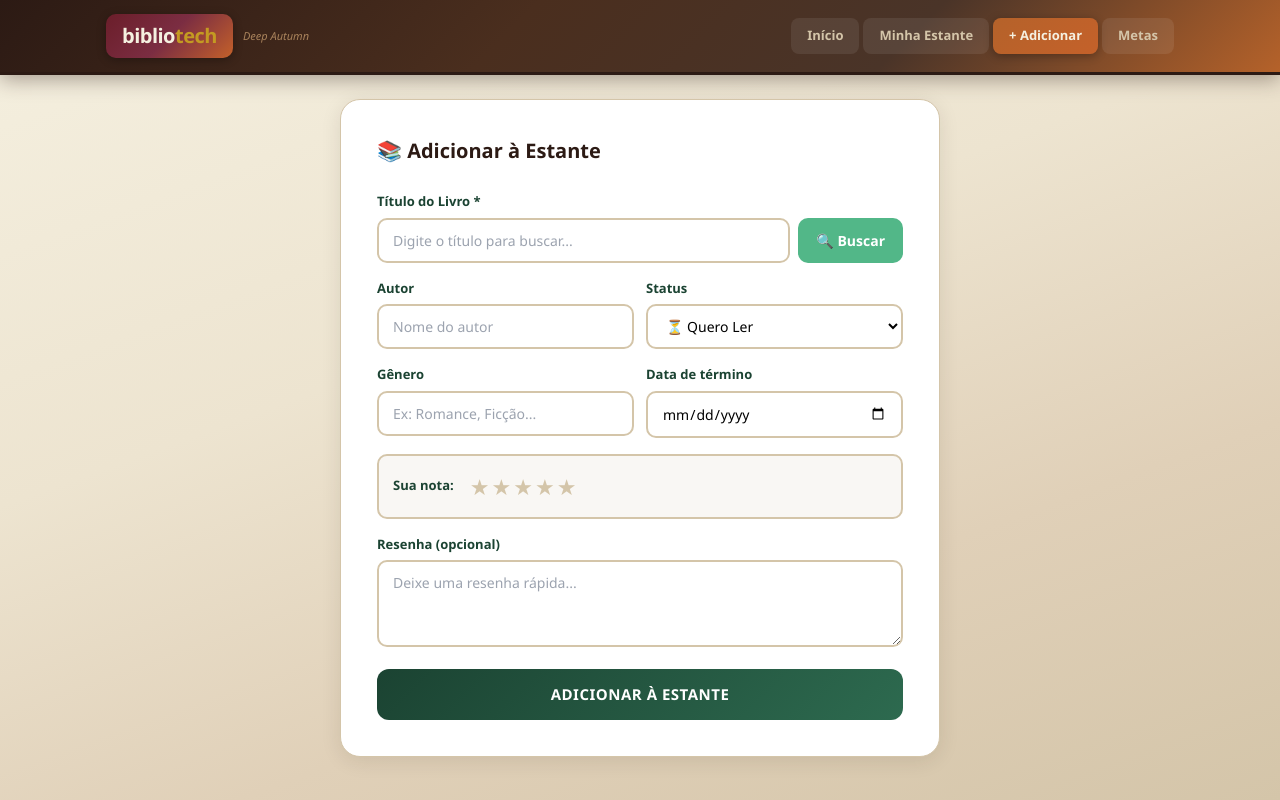
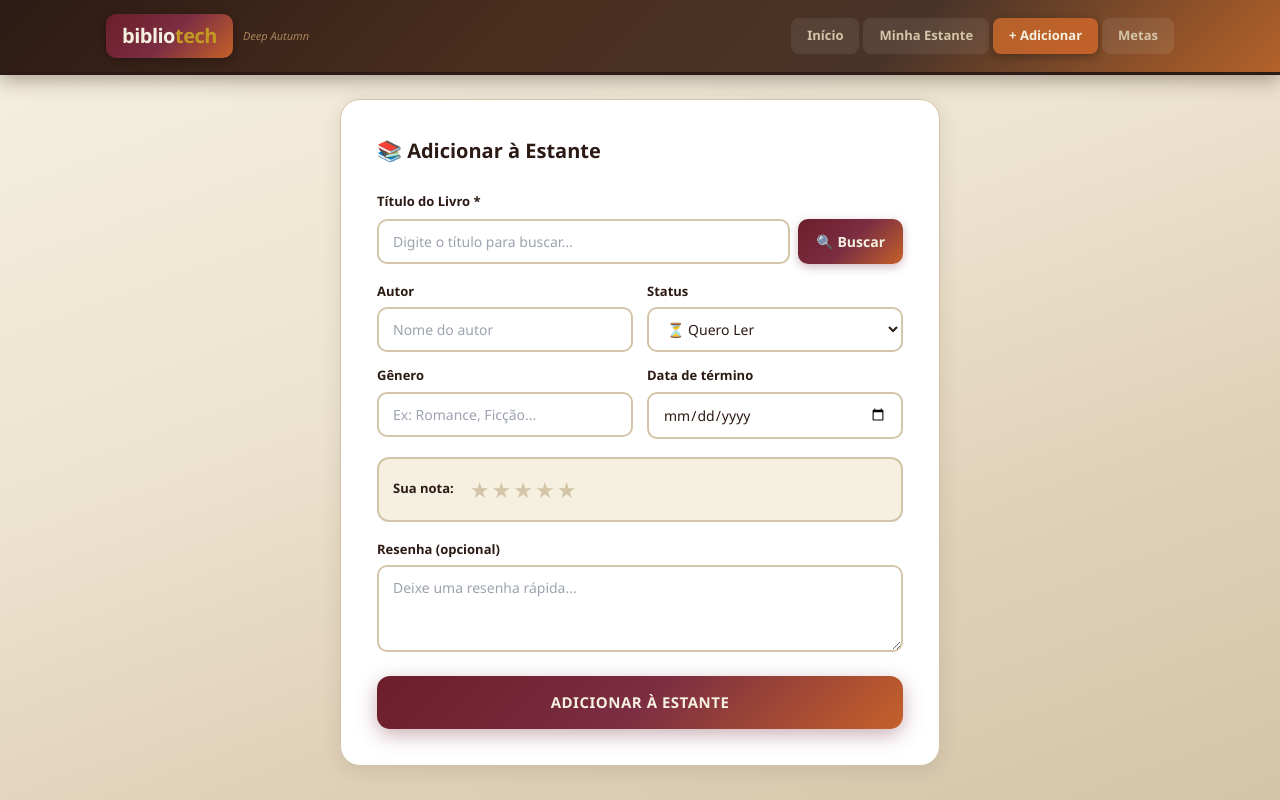
Before and after one commit to GuilhermeADS13/bibliotech, a React (Vite) app: page / in a window 1280 px wide. Both pictures are taken after a click on the button "Adicionar Livro". Built offline with nearby package versions, Linux system fonts and the light colour scheme.

Commit message:
feat: deep autumn palette + gradients

```diff
--- a/src/components/BookForm.jsx
+++ b/src/components/BookForm.jsx
@@ -1,78 +1,77 @@
 import React, { useState } from 'react';
 import { StarRating } from './StarRating';
 
-export function BookForm({ onSave }) {
-  const [loading, setLoading] = useState(false);
-  const [nota, setNota] = useState(0);
+export function BookForm({ onSave, DA, GRAD_BTN }) {
+  const [loading, setLoading]     = useState(false);
+  const [nota, setNota]           = useState(0);
   const [sugestoes, setSugestoes] = useState([]);
-  const [formData, setFormData] = useState({
+  const [formData, setFormData]   = useState({
     titulo: '', autor: '', genero: '', paginas: '',
     dataTermino: '', status: 'quero-ler', capa: '', resenha: ''
   });
 
-  const buscarNoGoogleBooks = async () => {
-    if (!formData.titulo || formData.titulo.length < 2) return;
+  const buscar = async () => {
+    if (formData.titulo.length < 2) return;
     setLoading(true);
     try {
-      const res = await fetch(`https://www.googleapis.com/books/v1/volumes?q=${encodeURIComponent(formData.titulo)}&maxResults=5&langRestrict=pt`);
+      const res  = await fetch(`https://www.googleapis.com/books/v1/volumes?q=${encodeURIComponent(formData.titulo)}&maxResults=5`);
       const data = await res.json();
       if (data.items?.length) {
         setSugestoes(data.items.map(item => ({
-          titulo: item.volumeInfo.title,
-          autor: item.volumeInfo.authors?.join(', ') || 'Desconhecido',
-          genero: item.volumeInfo.categories?.[0] || '',
+          titulo:  item.volumeInfo.title,
+          autor:   item.volumeInfo.authors?.join(', ') || 'Desconhecido',
+          genero:  item.volumeInfo.categories?.[0] || '',
           paginas: item.volumeInfo.pageCount || '',
-          capa: item.volumeInfo.imageLinks?.thumbnail?.replace('http:', 'https:') || ''
+          capa:    item.volumeInfo.imageLinks?.thumbnail?.replace('http:', 'https:') || ''
         })));
       }
     } catch (e) { console.error(e); }
     finally { setLoading(false); }
   };
 
-  const selecionarSugestao = (s) => {
-    setFormData(prev => ({ ...prev, ...s }));
-    setSugestoes([]);
-  };
+  const selecionar = (s) => { setFormData(p => ({ ...p, ...s })); setSugestoes([]); };
 
   const handleSubmit = (e) => {
     e.preventDefault();
     if (!formData.titulo.trim()) return;
     onSave({ ...formData, nota, id: Date.now() });
     setFormData({ titulo: '', autor: '', genero: '', paginas: '', dataTermino: '', status: 'quero-ler', capa: '', resenha: '' });
-    setNota(0);
-    setSugestoes([]);
+    setNota(0); setSugestoes([]);
   };
 
-  const inp = { padding: '10px 14px', borderRadius: '10px', border: '2px solid #d4c5a9', outline: 'none', fontSize: '14px', width: '100%', boxSizing: 'border-box', fontFamily: 'inherit' };
+  const inp = {
+    padding: '10px 14px', borderRadius: '10px', border: `2px solid ${DA?.warmBeige || '#D4C5A9'}`,
+    outline: 'none', fontSize: '14px', width: '100%', boxSizing: 'border-box', fontFamily: 'inherit',
+    color: DA?.espresso || '#2C1A14', transition: 'border-color .2s'
+  };
 
   return (
-    <form onSubmit={handleSubmit} style={{ display: 'flex', flexDirection: 'column', gap: '16px' }}>
-      {/* Busca Google Books */}
+    <form onSubmit={handleSubmit} style={{ display: 'flex', flexDirection: 'column', gap: '18px' }}>
+      {/* Busca */}
       <div>
-        <label style={{ display: 'block', fontWeight: '700', fontSize: '13px', color: '#1b4332', marginBottom: '6px' }}>Título do Livro *</label>
+        <label style={{ display: 'block', fontWeight: '800', fontSize: '13px', color: DA?.espresso, marginBottom: '7px' }}>Título do Livro *</label>
         <div style={{ display: 'flex', gap: '8px' }}>
-          <input type="text" placeholder="Digite o título para buscar..."
-            value={formData.titulo} style={{ ...inp, flex: 1 }}
+          <input type="text" placeholder="Digite o título para buscar..." value={formData.titulo} style={{ ...inp, flex: 1 }}
             onChange={e => setFormData({ ...formData, titulo: e.target.value })}
-            onFocus={e => e.target.style.borderColor = '#52b788'}
-            onBlur={e => e.target.style.borderColor = '#d4c5a9'} />
-          <button type="button" onClick={buscarNoGoogleBooks}
-            style={{ background: '#52b788', color: 'white', border: 'none', borderRadius: '10px', padding: '10px 18px', fontWeight: '700', cursor: 'pointer', whiteSpace: 'nowrap', fontSize: '14px' }}>
-            {loading ? '⏳' : '🔍 Buscar'}
-          </button>
+            onFocus={e => e.target.style.borderColor = DA?.copper}
+            onBlur={e => e.target.style.borderColor = DA?.warmBeige} />
+          <button type="button" onClick={buscar} style={{
+            background: GRAD_BTN, color: DA?.cream, border: 'none', borderRadius: '10px',
+            padding: '10px 18px', fontWeight: '800', cursor: 'pointer', fontSize: '14px',
+            boxShadow: `0 3px 10px rgba(107,30,42,0.3)`
+          }}>{loading ? '⏳' : '🔍 Buscar'}</button>
         </div>
-        {/* Sugestões */}
         {sugestoes.length > 0 && (
-          <div style={{ background: 'white', border: '2px solid #52b788', borderRadius: '10px', marginTop: '8px', overflow: 'hidden', boxShadow: '0 4px 16px rgba(0,0,0,0.1)' }}>
+          <div style={{ background: 'white', border: `2px solid ${DA?.copper}`, borderRadius: '12px', marginTop: '8px', overflow: 'hidden', boxShadow: '0 6px 20px rgba(44,26,20,0.15)' }}>
             {sugestoes.map((s, i) => (
-              <div key={i} onClick={() => selecionarSugestao(s)}
-                style={{ display: 'flex', alignItems: 'center', gap: '12px', padding: '10px 14px', cursor: 'pointer', borderBottom: i < sugestoes.length - 1 ? '1px solid #f0e8dc' : 'none' }}
-                onMouseEnter={e => e.currentTarget.style.background = '#f0faf4'}
+              <div key={i} onClick={() => selecionar(s)}
+                style={{ display: 'flex', alignItems: 'center', gap: '12px', padding: '10px 14px', cursor: 'pointer', borderBottom: i < sugestoes.length - 1 ? `1px solid ${DA?.warmBeige}` : 'none' }}
+                onMouseEnter={e => e.currentTarget.style.background = `${DA?.cream}`}
                 onMouseLeave={e => e.currentTarget.style.background = 'white'}>
-                {s.capa && <img src={s.capa} alt={s.titulo} style={{ width: '32px', height: '46px', objectFit: 'cover', borderRadius: '4px', flexShrink: 0 }} />}
+                {s.capa && <img src={s.capa} alt={s.titulo} style={{ width: '34px', height: '48px', objectFit: 'cover', borderRadius: '4px', flexShrink: 0 }} />}
                 <div>
-                  <p style={{ fontWeight: '700', fontSize: '13px', color: '#1b4332' }}>{s.titulo}</p>
-                  <p style={{ fontSize: '11px', color: '#9c8c7e' }}>{s.autor}{s.paginas ? ` · ${s.paginas} pág.` : ''}</p>
+                  <p style={{ fontWeight: '700', fontSize: '13px', color: DA?.espresso }}>{s.titulo}</p>
+                  <p style={{ fontSize: '11px', color: DA?.warmBeige }}>{s.autor}{s.paginas ? ` · ${s.paginas} pág.` : ''}</p>
                 </div>
               </div>
             ))}
@@ -80,73 +79,70 @@ export function BookForm({ onSave }) {
         )}
       </div>
 
-      {/* Preview da capa */}
       {formData.capa && (
         <div style={{ textAlign: 'center' }}>
-          <img src={formData.capa} alt="Capa" style={{ height: '140px', borderRadius: '8px', boxShadow: '0 4px 12px rgba(0,0,0,0.15)' }} />
+          <img src={formData.capa} alt="Capa" style={{ height: '150px', borderRadius: '10px', boxShadow: '0 6px 18px rgba(44,26,20,0.2)' }} />
         </div>
       )}
 
-      {/* Autor / Status */}
-      <div style={{ display: 'grid', gridTemplateColumns: '1fr 1fr', gap: '12px' }}>
+      <div style={{ display: 'grid', gridTemplateColumns: '1fr 1fr', gap: '14px' }}>
         <div>
-          <label style={{ display: 'block', fontWeight: '700', fontSize: '13px', color: '#1b4332', marginBottom: '6px' }}>Autor</label>
+          <label style={{ display: 'block', fontWeight: '700', fontSize: '13px', color: DA?.espresso, marginBottom: '6px' }}>Autor</label>
           <input type="text" placeholder="Nome do autor" value={formData.autor} style={inp}
             onChange={e => setFormData({ ...formData, autor: e.target.value })}
-            onFocus={e => e.target.style.borderColor = '#52b788'}
-            onBlur={e => e.target.style.borderColor = '#d4c5a9'} />
+            onFocus={e => e.target.style.borderColor = DA?.copper}
+            onBlur={e => e.target.style.borderColor = DA?.warmBeige} />
         </div>
         <div>
-          <label style={{ display: 'block', fontWeight: '700', fontSize: '13px', color: '#1b4332', marginBottom: '6px' }}>Status</label>
+          <label style={{ display: 'block', fontWeight: '700', fontSize: '13px', color: DA?.espresso, marginBottom: '6px' }}>Status</label>
           <select value={formData.status} style={{ ...inp, background: 'white', cursor: 'pointer' }}
             onChange={e => setFormData({ ...formData, status: e.target.value })}
-            onFocus={e => e.target.style.borderColor = '#52b788'}
-            onBlur={e => e.target.style.borderColor = '#d4c5a9'}>
+            onFocus={e => e.target.style.borderColor = DA?.copper}
+            onBlur={e => e.target.style.borderColor = DA?.warmBeige}>
             <option value="quero-ler">⏳ Quero Ler</option>
             <option value="lendo">📖 Lendo</option>
             <option value="lido">✅ Lido</option>
             <option value="abandonei">❌ Abandonei</option>
           </select>
         </div>
-      </div>
-
-      {/* Gênero / Páginas */}
-      <div style={{ display: 'grid', gridTemplateColumns: '1fr 1fr', gap: '12px' }}>
         <div>
-          <label style={{ display: 'block', fontWeight: '700', fontSize: '13px', color: '#1b4332', marginBottom: '6px' }}>Gênero</label>
+          <label style={{ display: 'block', fontWeight: '700', fontSize: '13px', color: DA?.espresso, marginBottom: '6px' }}>Gênero</label>
           <input type="text" placeholder="Ex: Romance, Ficção..." value={formData.genero} style={inp}
             onChange={e => setFormData({ ...formData, genero: e.target.value })}
-            onFocus={e => e.target.style.borderColor = '#52b788'}
-            onBlur={e => e.target.style.borderColor = '#d4c5a9'} />
+            onFocus={e => e.target.style.borderColor = DA?.copper}
+            onBlur={e => e.target.style.borderColor = DA?.warmBeige} />
         </div>
         <div>
-          <label style={{ display: 'block', fontWeight: '700', fontSize: '13px', color: '#1b4332', marginBottom: '6px' }}>Data de término</label>
-          <input type="date" style={{ ...inp, background: 'white' }}
+          <label style={{ display: 'block', fontWeight: '700', fontSize: '13px', color: DA?.espresso, marginBottom: '6px' }}>Data de término</label>
+          <input type="date" style={{ ...inp, background: 'white', cursor: 'pointer' }}
             onChange={e => setFormData({ ...formData, dataTermino: e.target.value })}
-            onFocus={e => e.target.style.borderColor = '#52b788'}
-            onBlur={e => e.target.style.borderColor = '#d4c5a9'} />
+            onFocus={e => e.target.style.borderColor = DA?.copper}
+            onBlur={e => e.target.style.borderColor = DA?.warmBeige} />
         </div>
       </div>
 
-      {/* Nota */}
-      <div style={{ display: 'flex', alignItems: 'center', gap: '16px', padding: '14px', borderRadius: '10px', background: '#f9f7f4', border: '2px solid #d4c5a9' }}>
-        <span style={{ fontWeight: '700', fontSize: '13px', color: '#1b4332' }}>Sua nota:</span>
-        <StarRating rating={nota} setRating={setNota} interactive={true} />
-        {nota > 0 && <span style={{ fontSize: '12px', color: '#9c8c7e' }}>{nota}/5</span>}
+      <div style={{ display: 'flex', alignItems: 'center', gap: '16px', padding: '14px', borderRadius: '12px', background: `${DA?.cream}`, border: `2px solid ${DA?.warmBeige}` }}>
+        <span style={{ fontWeight: '800', fontSize: '13px', color: DA?.espresso }}>Sua nota:</span>
+        <StarRating rating={nota} setRating={setNota} interactive={true} DA={DA} />
+        {nota > 0 && <span style={{ fontSize: '12px', color: DA?.warmBeige, fontWeight: '600' }}>{nota}/5</span>}
       </div>
 
-      {/* Resenha rápida */}
       <div>
-        <label style={{ display: 'block', fontWeight: '700', fontSize: '13px', color: '#1b4332', marginBottom: '6px' }}>Resenha (opcional)</label>
+        <label style={{ display: 'block', fontWeight: '700', fontSize: '13px', color: DA?.espresso, marginBottom: '6px' }}>Resenha (opcional)</label>
         <textarea placeholder="Deixe uma resenha rápida..." value={formData.resenha} rows={3}
           style={{ ...inp, resize: 'vertical' }}
           onChange={e => setFormData({ ...formData, resenha: e.target.value })}
-          onFocus={e => e.target.style.borderColor = '#52b788'}
-          onBlur={e => e.target.style.borderColor = '#d4c5a9'} />
+          onFocus={e => e.target.style.borderColor = DA?.copper}
+          onBlur={e => e.target.style.borderColor = DA?.warmBeige} />
       </div>
 
-      <button type="submit"
-        style={{ background: 'linear-gradient(135deg, #1b4332, #2d6a4f)', color: 'white', padding: '14px', borderRadius: '12px', border: 'none', fontWeight: '900', fontSize: '15px', cursor: 'pointer', letterSpacing: '0.5px' }}>
+      <button type="submit" style={{
+        background: GRAD_BTN, color: DA?.cream, padding: '15px', borderRadius: '13px',
+        border: 'none', fontWeight: '900', fontSize: '15px', cursor: 'pointer', letterSpacing: '0.5px',
+        boxShadow: `0 6px 20px rgba(107,30,42,0.35)`, transition: 'transform .15s'
+      }}
+        onMouseEnter={e => e.currentTarget.style.transform = 'scale(1.02)'}
+        onMouseLeave={e => e.currentTarget.style.transform = 'scale(1)'}>
         ADICIONAR À ESTANTE
       </button>
     </form>
```
